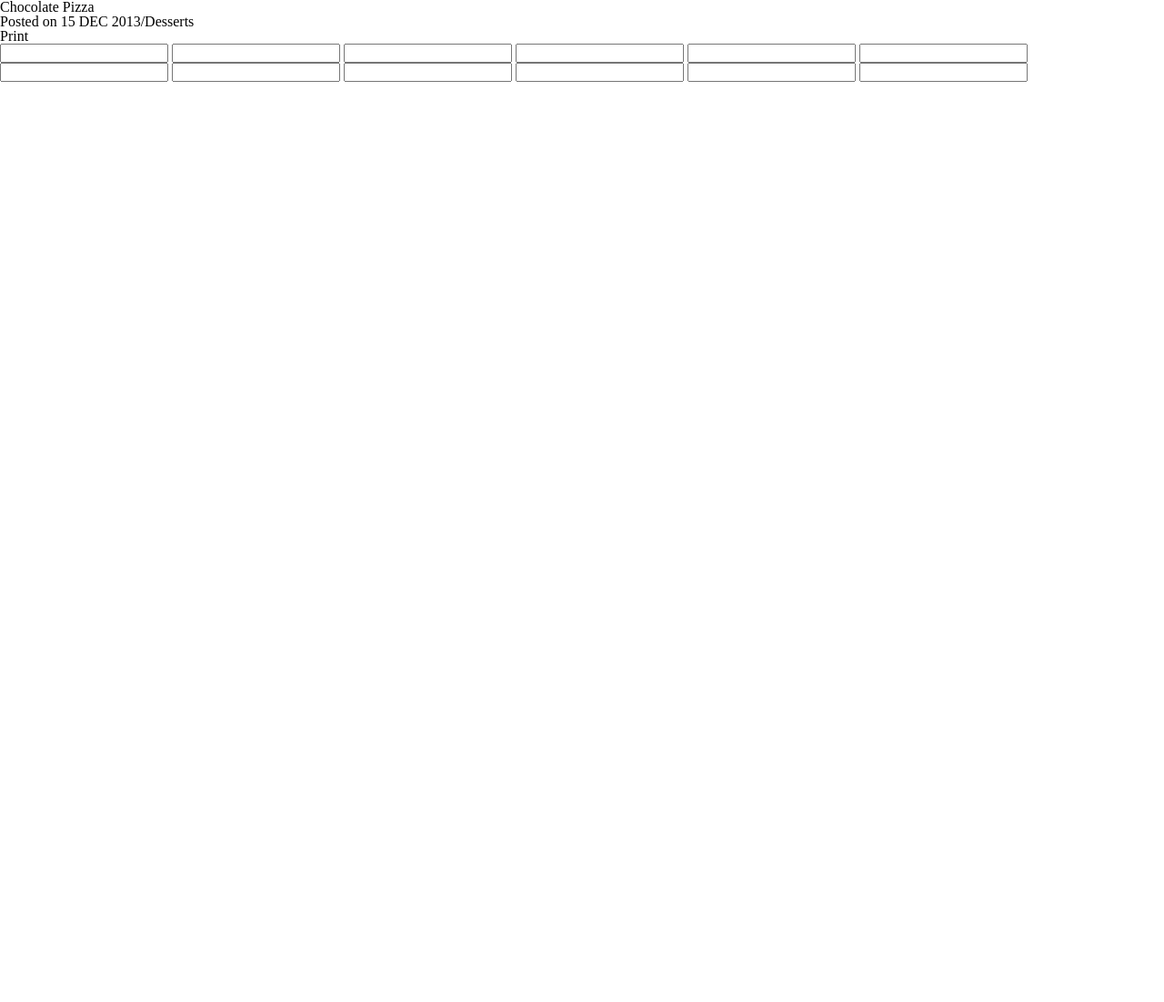
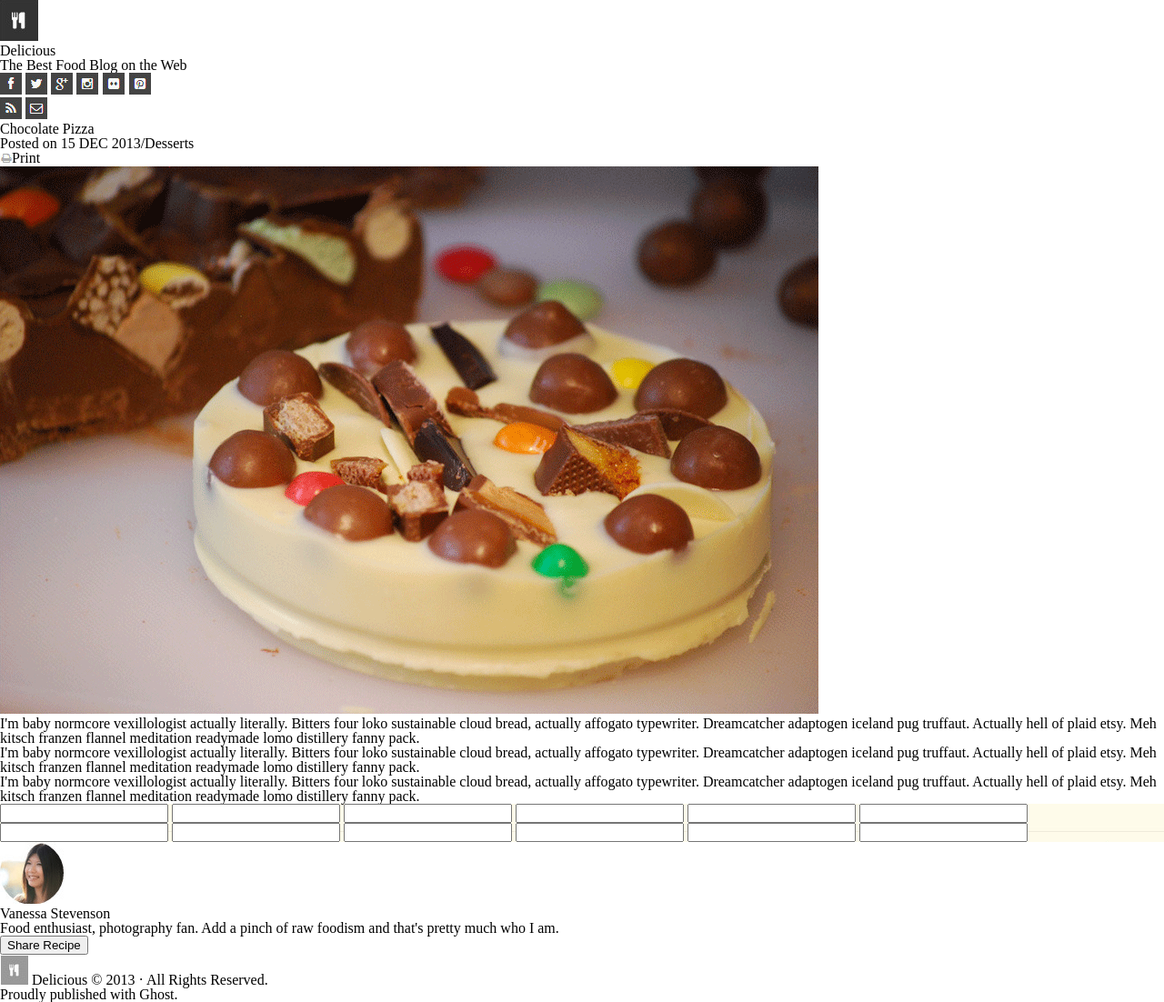
Before and after one commit to mcbarnhart/chocolate-pizza, a plain HTML site: page index.html in a window 1280 px wide. Shown: the whole page at 91% size. Before the commit the page ends 800 px from the top, so only its background shows below. Drawn offline with Linux system fonts and the light colour scheme.

Commit message:
content placed into page

```diff
--- a/index.html
+++ b/index.html
@@ -11,22 +11,40 @@
 
     <body>
         <header>
-
+            <div>
+                <img src="img/logo.png" />
+                <h2>Delicious</h2>
+                <p>The Best Food Blog on the Web</p>
+            </div>
+            <div>
+                <img src="img/fb-icon.png"/>
+                <img src="img/twit-icon.png"/>
+                <img src="img/gp-icon.png"/>
+                <img src="img/insta-icon.png"/>
+                <img src="img/flic-icon.png"/>
+                <img src="img/pint-icon.png"/>
+            </div>
+            <div>
+                <img src="img/rss-icon.png"/>
+                <img src="img/mail-icon.png"/>
+            </div>
         </header>
 
         <h1>Chocolate Pizza</h1>
         <p>Posted on 15 DEC 2013/Desserts</p>
-        <p>Print</p>
+        <p><img src="img/print-icon.png"/>Print</p>
+
+        <img src="img/choco-pizza.png" />
 
         <article>
             <p>
-
+                I'm baby normcore vexillologist actually literally. Bitters four loko sustainable cloud bread, actually affogato typewriter. Dreamcatcher adaptogen iceland pug truffaut. Actually hell of plaid etsy. Meh kitsch franzen flannel meditation readymade lomo distillery fanny pack.
             </p>
             <p>
-
+                I'm baby normcore vexillologist actually literally. Bitters four loko sustainable cloud bread, actually affogato typewriter. Dreamcatcher adaptogen iceland pug truffaut. Actually hell of plaid etsy. Meh kitsch franzen flannel meditation readymade lomo distillery fanny pack.
             </p>
             <p>
-
+                I'm baby normcore vexillologist actually literally. Bitters four loko sustainable cloud bread, actually affogato typewriter. Dreamcatcher adaptogen iceland pug truffaut. Actually hell of plaid etsy. Meh kitsch franzen flannel meditation readymade lomo distillery fanny pack.
             </p>
         </article>
 
@@ -62,11 +80,16 @@
 
         <footer>
             <div>
-
+                <img src="img/van-pic.png" />
+                <h3>Vanessa Stevenson</h3>
+                <p>Food enthusiast, photography fan. Add a pinch of raw foodism and that's pretty much who I am.</p>
+                <button>Share Recipe</button>
             </div>
 
             <div>
-
+                <img src="img/small-logo.png" />
+                Delicious &#169 2013 &#183 All Rights Reserved. <br/>
+                Proudly published with Ghost.
             </div>
 
         </footer>
--- a/style.css
+++ b/style.css
@@ -0,0 +1,30 @@
+
+
+
+
+
+
+
+
+
+
+
+
+
+
+
+
+
+
+
+
+
+
+
+
+
+
+
+section {
+    background-image: url('img/list-bg.png');
+}
```
